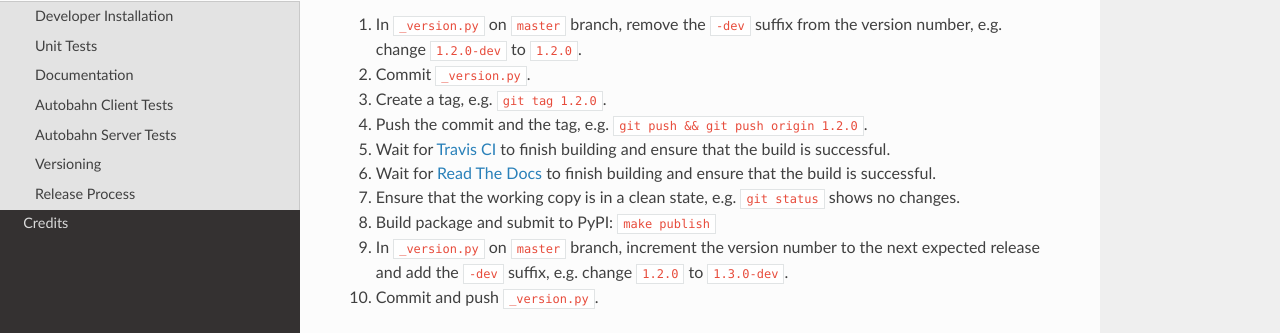
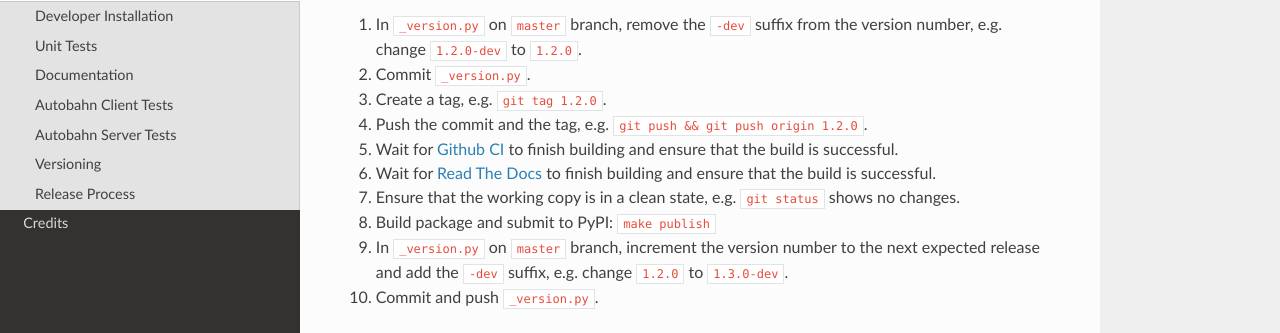
Before and after one commit to python-trio/trio-websocket, a Sphinx documentation site: the page built from docs/contributing.rst, in a window 1280 px wide and 900 px high, scrolled down 3390 px. Shown: the part 400-733 px from the top of the window. Built offline with Sphinx 7.4.7 and the Read the Docs theme 2.0.0, drawn with Linux system fonts in a browser that asks for light colours.

Commit message:
docs: remove Travis reference

```diff
--- a/docs/contributing.rst
+++ b/docs/contributing.rst
@@ -182,7 +182,7 @@ To release a new version of this library, we follow this process:
 2. Commit ``_version.py``.
 3. Create a tag, e.g. ``git tag 1.2.0``.
 4. Push the commit and the tag, e.g. ``git push && git push origin 1.2.0``.
-5. Wait for `Travis CI <https://travis-ci.com/HyperionGray/trio-websocket>`__ to
+5. Wait for `Github CI <https://github.com/HyperionGray/trio-websocket/actions/>`__ to
    finish building and ensure that the build is successful.
 6. Wait for `Read The Docs <https://trio-websocket.readthedocs.io/en/latest/>`__
    to finish building and ensure that the build is successful.
```
